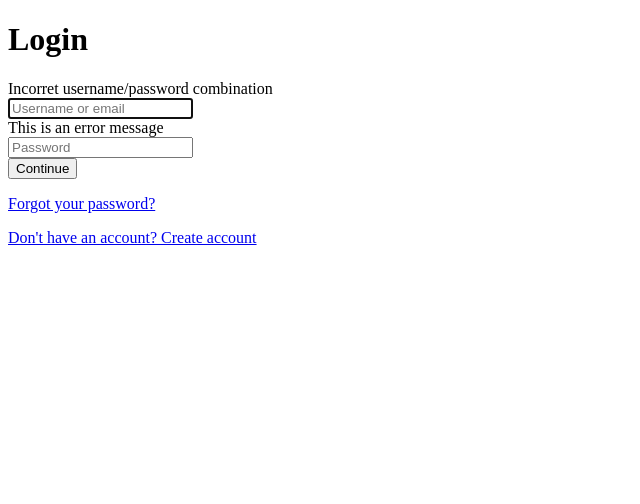
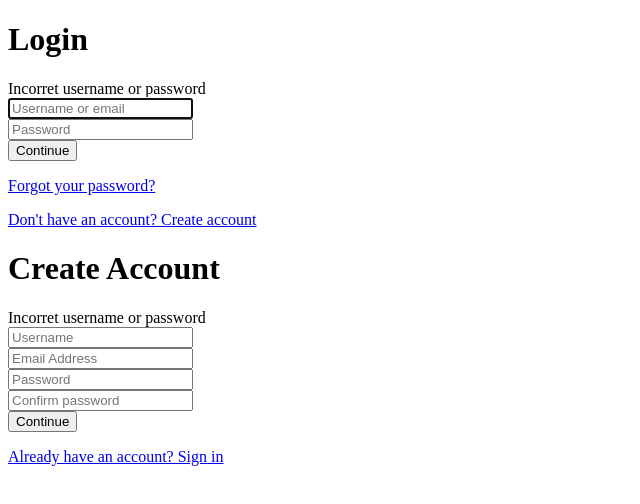
Before and after one commit to DaffeB/Login-Form-Js, a plain HTML site: page index.html in a window 1280 px wide. Shown: the whole page, without its empty margins (0-640 px from the left). Drawn offline with Linux system fonts and the light colour scheme.

Commit message:
Done with HTML and CSS

```diff
--- a/index.html
+++ b/index.html
@@ -7,20 +7,23 @@
     <meta name="viewport" content="width=device-width, initial-scale=1.0">
     <title>Login / Sign Up Form</title>
     <link rel="stylesheet" href="./src/main.css">
+    <link rel="preconnect" href="https://fonts.googleapis.com">
+    <link rel="preconnect" href="https://fonts.gstatic.com" crossorigin>
+    <link href="https://fonts.googleapis.com/css2?family=Quicksand:wght@300&display=swap" rel="stylesheet">
 </head>
 
 <body>
     <div class="container">
-        <form class="form" id="login">
+        <form class="form form--hidden" id="login">
             <h1 class="form__title">Login</h1>
-            <div class="form__message form__message--error">Incorret username/password combination</div>
+            <div class="form__message form__message--error">Incorret username or password</div>
             <div class="form__input-group">
-                <input type="text" class="form__input" autofocus placeholder="Username or email">
-            <div class="form__input-error-message">This is an error message</div>
+                <input type="text" class="form__input form__input--error" autofocus placeholder="Username or email">
+                <div class="form__input-error-message"></div>
             </div>
             <div class="form__input-group">
                 <input type="password" class="form__input" autofocus placeholder="Password">
-            <div class="form__input-error-message"></div>
+                <div class="form__input-error-message"></div>
             </div>
             <button class="form__button" type="submit">Continue</button>
             <p class="form_text">
@@ -30,6 +33,30 @@
                 <a class="form__link" href="./" id="linkCreateAccount">Don't have an account? Create account</a>
             </p>
         </form>
+        <form class="form form" id="createAccount">
+            <h1 class="form__title">Create Account</h1>
+            <div class="form__message form__message--error">Incorret username or password</div>
+            <div class="form__input-group">
+                <input type="text" class="form__input form__input--error" autofocus placeholder="Username">
+                <div class="form__input-error-message"></div>
+            </div>
+            <div class="form__input-group">
+                <input type="text" class="form__input form__input--error" autofocus placeholder="Email Address">
+                <div class="form__input-error-message"></div>
+            </div>
+            <div class="form__input-group">
+                <input type="password" class="form__input" autofocus placeholder="Password">
+                <div class="form__input-error-message"></div>
+            </div>
+            <div class="form__input-group">
+                <input type="password" class="form__input" autofocus placeholder="Confirm password">
+                <div class="form__input-error-message"></div>
+            </div>
+            <button class="form__button" type="submit">Continue</button>
+            <p class="form_text">
+                <a class="form__link" href="./" id="linkLogin">Already have an account? Sign in</a>
+            </p>
+        </form>
     </div>
 
     <script src="./src/main.js"></script>
```
